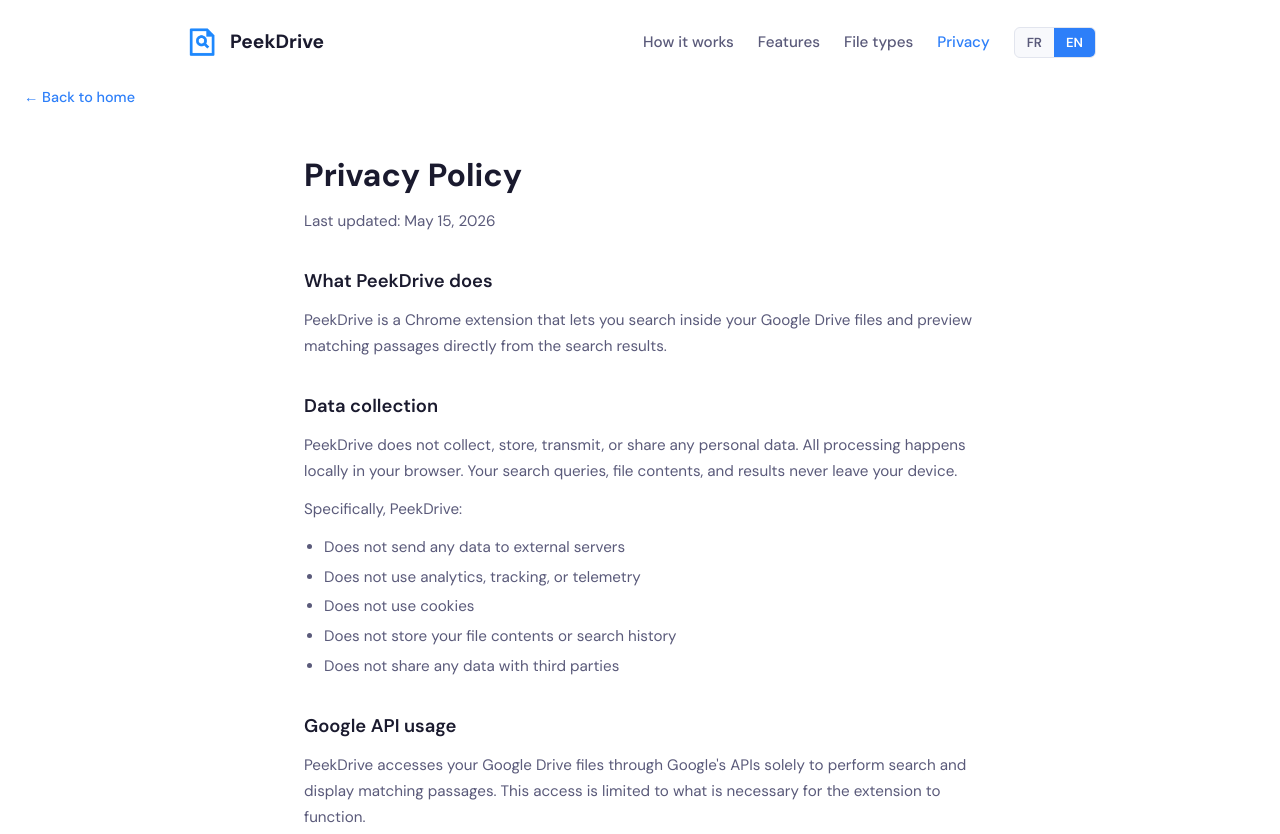
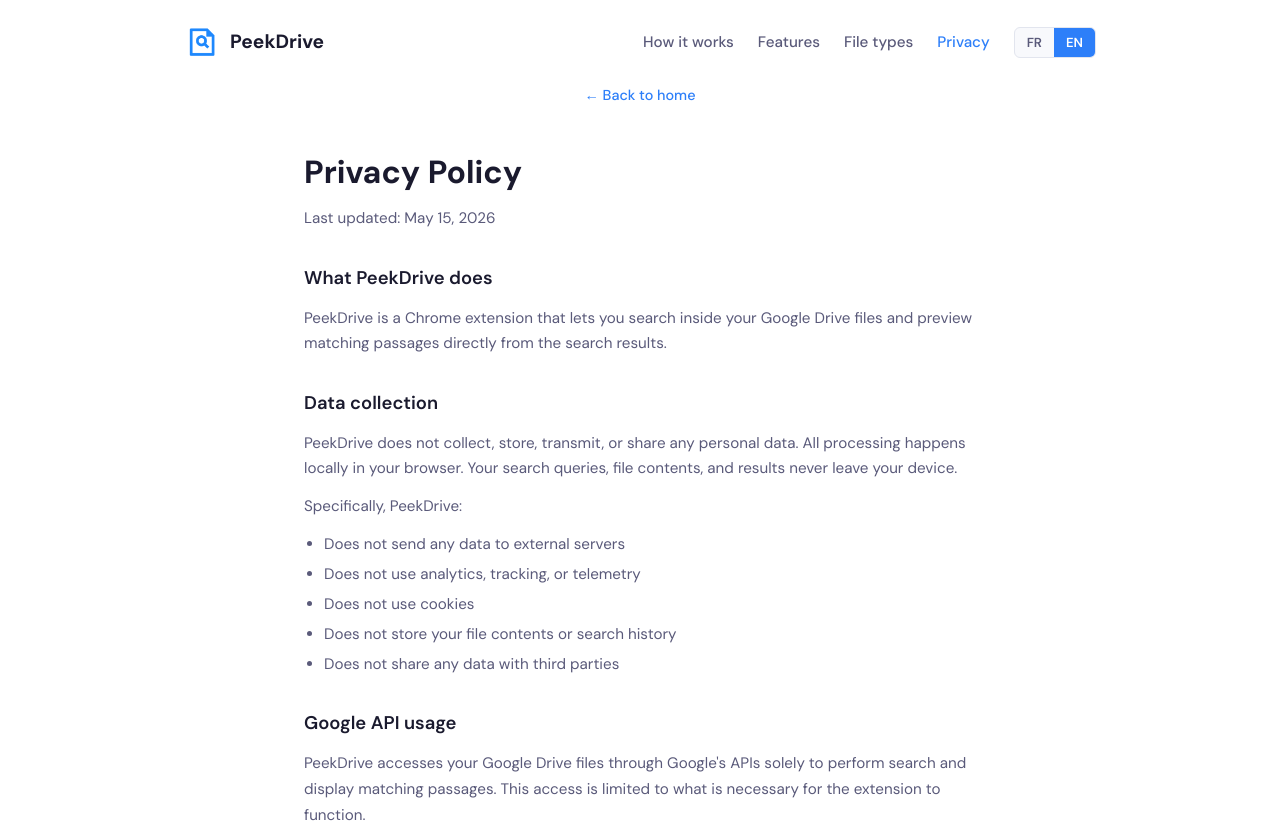
Before and after one commit to thomas-bonamy/peekdrive-privacy, a plain HTML site: page privacy.html in a window 1280 px wide. Shown: the top 834 px of the page. Drawn offline with Linux system fonts and the light colour scheme.

Commit message:
Update privacy.html

```diff
--- a/privacy.html
+++ b/privacy.html
@@ -34,7 +34,7 @@
         .lang-btn { padding: 6px 12px; font-size: 0.82rem; font-weight: 600; border: none; background: transparent; color: var(--text-muted); cursor: pointer; font-family: inherit; transition: all 0.2s; }
         .lang-btn.active { background: var(--blue); color: #fff; }
 
-        .back-link { display: inline-flex; align-items: center; gap: 6px; max-width: 720px; margin: 0 auto; padding: 0 24px; font-size: 0.9rem; color: var(--blue); text-decoration: none; font-weight: 500; }
+        .back-link { display: flex; align-items: center; gap: 6px; max-width: 720px; margin: 0 auto; padding: 0 24px; font-size: 0.9rem; color: var(--blue); text-decoration: none; font-weight: 500; width: fit-content; }
         .back-link:hover { text-decoration: underline; }
         .back-link svg { width: 16px; height: 16px; }
 
```
